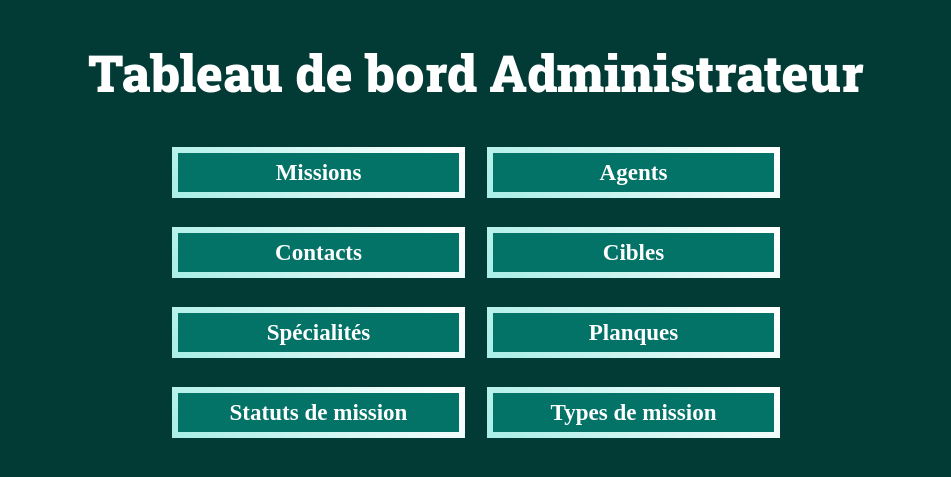
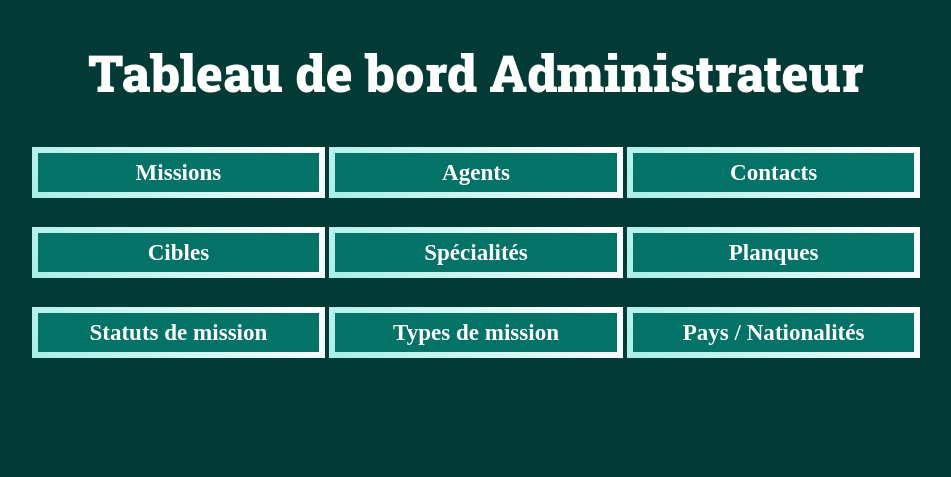
Before and after one commit to Faizh33/KGB-app, a PHP site: page /dashboardEdit.php in a window 1280 px wide. Shown: the part 72-549 px from the top of the page, without its empty margins (164-1115 px from the left). Run offline with PHP 8.4, Linux system fonts and the light colour scheme; the visitor is signed in with stand-in values (Sample User, id 1); some web fonts are replaced.

Commit message:
adding class name into div container

```diff
--- a/app/views/dashboardEdit.php
+++ b/app/views/dashboardEdit.php
@@ -22,7 +22,7 @@
     <h1>Tableau de bord Administrateur</h1>
 
     <?php if (isset($_SESSION['admin']) && $_SESSION['admin'] === true) :?>
-    <div class="dashboardContainer">
+    <div class="dashboardContainer dashboardEdit">
         <!-- Contenu du tableau de bord -->
         <table class="dashboardTable">
             <tr>
@@ -40,8 +40,6 @@
                         </a>
                     </div>
                 </td>
-            </tr>
-            <tr>
                 <td>
                     <div class="dashboardButton">
                         <a href="edit-table/editContactTable.php" class="dashboardButtonLink">
@@ -49,6 +47,8 @@
                         </a>
                     </div>
                 </td>
+            </tr>
+            <tr>
                 <td>
                     <div class="dashboardButton">
                         <a href="edit-table/editTargetTable.php" class="dashboardButtonLink">
@@ -56,8 +56,6 @@
                         </a>
                     </div>
                 </td>
-            </tr>
-            <tr>
                 <td>
                     <div class="dashboardButton">
                         <a href="edit-table/editSpecialityTable.php" class="dashboardButtonLink">
@@ -88,6 +86,13 @@
                         </a>
                     </div>
                 </td>
+                <td>
+                    <div class="dashboardButton">
+                        <a href="edit-table/editCountryNationalityTable.php" class="dashboardButtonLink">
+                            Pays / Nationalités
+                        </a>
+                    </div>
+                </td>
             </tr>
         </table>
     </div>
```
